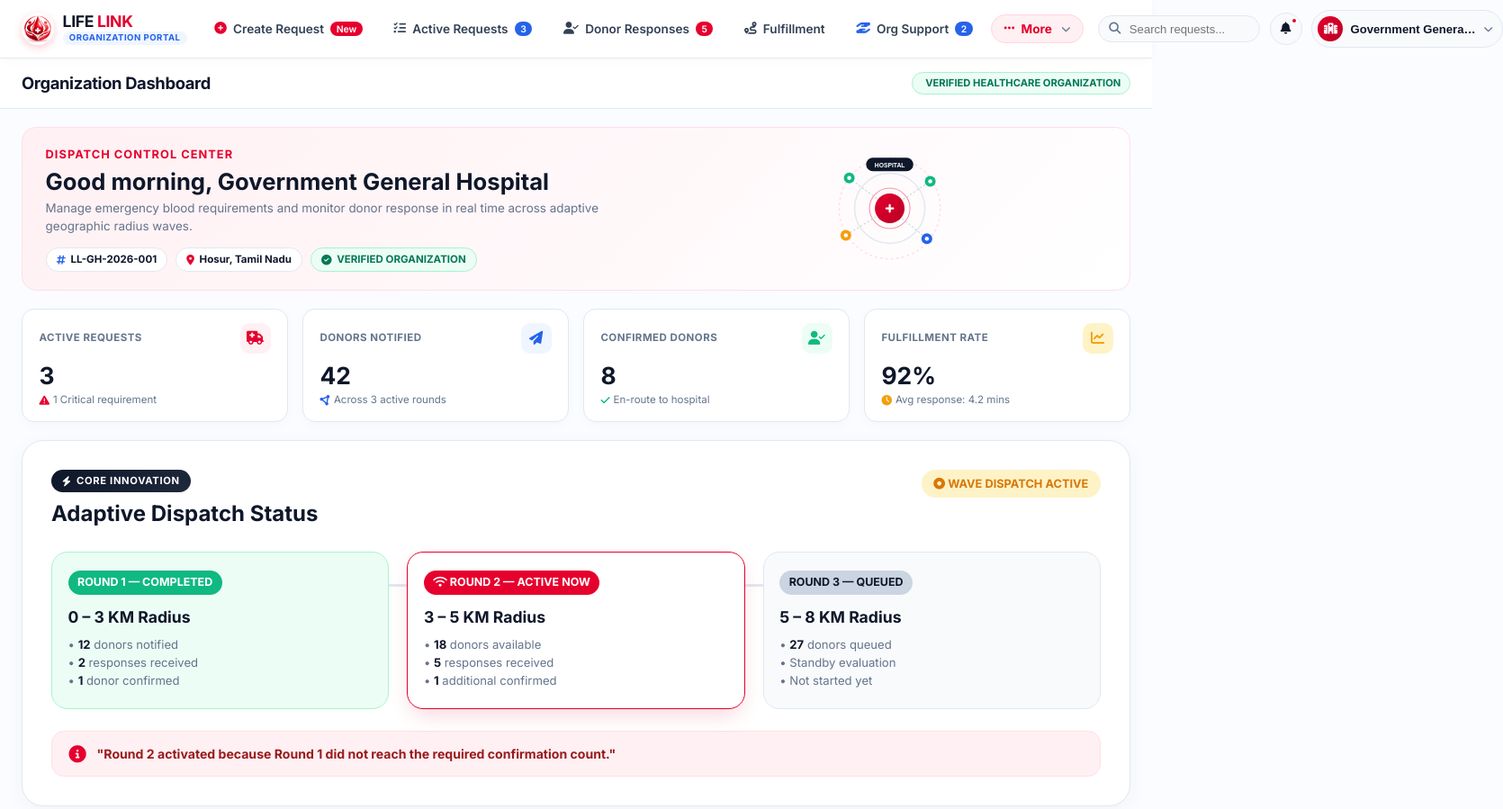
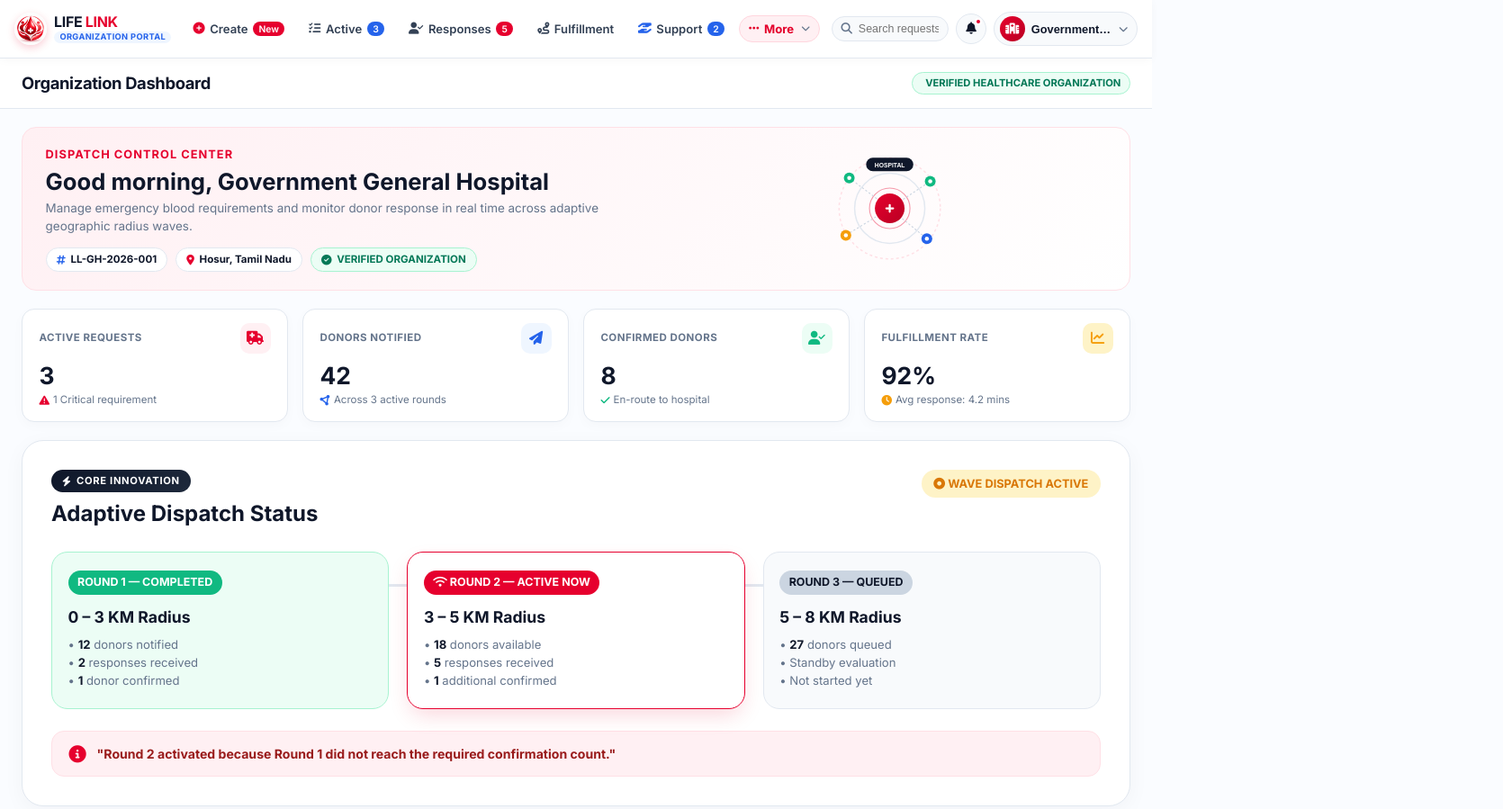
Before and after one commit to Soundhranayaki1/life-link-, a website: page public/org-dashboard.html in a window 1280 px wide. Shown: the top 899 px of the page at 90% size, 1670 px wide, since content can reach past the window. Drawn offline with Linux system fonts and the light colour scheme.

Commit message:
Fix top navigation bar overflow with width-aware responsive layout, compact labels, aligned dropdowns, and responsive More menu

```diff
--- a/public/org-dashboard.html
+++ b/public/org-dashboard.html
@@ -66,31 +66,36 @@
       top: 0;
       z-index: 1000;
       width: 100%;
+      max-width: 100vw;
+      box-sizing: border-box;
       box-shadow: 0 2px 10px rgba(15, 23, 42, 0.03);
     }
 
     .top-nav-container {
       max-width: 1440px;
+      width: 100%;
       margin: 0 auto;
       height: 64px;
-      padding: 0 1.5rem;
+      padding: 0 1rem;
+      box-sizing: border-box;
       display: flex;
       align-items: center;
       justify-content: space-between;
-      gap: 1rem;
+      gap: 0.5rem;
+      overflow: hidden;
     }
 
     .top-nav-left {
       display: flex;
       align-items: center;
-      gap: 0.75rem;
+      gap: 0.5rem;
       flex-shrink: 0;
     }
 
     .brand-logo-card {
       display: flex;
       align-items: center;
-      gap: 0.6rem;
+      gap: 0.5rem;
       text-decoration: none;
       color: var(--navy-dark);
     }
@@ -104,9 +109,10 @@
     .brand-text-title {
       font-family: var(--font-main);
       font-weight: 800;
-      font-size: 1.1rem;
+      font-size: 1rem;
       letter-spacing: -0.02em;
       color: var(--navy-dark);
+      white-space: nowrap;
     }
 
     .brand-text-title span {
@@ -114,16 +120,17 @@
     }
 
     .brand-portal-tag {
-      font-size: 0.6rem;
+      font-size: 0.58rem;
       font-weight: 800;
       color: var(--blue-accent);
       background: var(--blue-soft);
-      padding: 0.12rem 0.45rem;
+      padding: 0.1rem 0.4rem;
       border-radius: 9999px;
       display: inline-block;
-      letter-spacing: 0.05em;
+      letter-spacing: 0.04em;
       text-transform: uppercase;
       margin-top: 0.1rem;
+      white-space: nowrap;
     }
 
     .top-nav-center {
@@ -131,13 +138,14 @@
       align-items: center;
       flex: 1;
       justify-content: center;
+      min-width: 0;
     }
 
     .top-nav-links {
       list-style: none;
       display: flex;
       align-items: center;
-      gap: 0.35rem;
+      gap: 0.25rem;
       margin: 0;
       padding: 0;
     }
@@ -145,17 +153,17 @@
     .top-nav-btn {
       display: inline-flex;
       align-items: center;
-      gap: 0.45rem;
-      padding: 0.45rem 0.85rem;
+      gap: 0.35rem;
+      padding: 0.4rem 0.65rem;
       border-radius: 9999px;
       color: var(--slate-body);
       font-family: var(--font-main);
       font-weight: 600;
-      font-size: 0.85rem;
+      font-size: 0.82rem;
       background: transparent;
       border: 1px solid transparent;
       cursor: pointer;
-      transition: all 0.2s ease;
+      transition: all 0.18s ease;
       white-space: nowrap;
     }
 
@@ -176,9 +184,9 @@
     }
 
     .top-dropdown-toggle .nav-chevron {
-      font-size: 0.65rem;
+      font-size: 0.62rem;
       transition: transform 0.2s ease;
-      margin-left: 0.2rem;
+      margin-left: 0.15rem;
       color: var(--slate-muted);
     }
 
@@ -202,7 +210,7 @@
       border: 1px solid var(--slate-border);
       border-radius: 14px;
       padding: 0.5rem;
-      min-width: 220px;
+      min-width: 210px;
       box-shadow: 0 10px 30px rgba(15, 23, 42, 0.12);
       flex-direction: column;
       gap: 0.2rem;
@@ -257,7 +265,7 @@
     .top-nav-right {
       display: flex;
       align-items: center;
-      gap: 0.65rem;
+      gap: 0.5rem;
       flex-shrink: 0;
     }
 
@@ -269,31 +277,31 @@
 
     .search-input-box i {
       position: absolute;
-      left: 0.75rem;
+      left: 0.65rem;
       color: var(--slate-muted);
-      font-size: 0.82rem;
+      font-size: 0.78rem;
     }
 
     .search-input-box input {
-      padding: 0.4rem 0.75rem 0.4rem 2.1rem;
+      padding: 0.38rem 0.65rem 0.38rem 1.8rem;
       background: #F8FAFC;
       border: 1px solid var(--slate-border);
       border-radius: 9999px;
-      font-size: 0.82rem;
-      width: 180px;
-      transition: all 0.2s ease;
+      font-size: 0.78rem;
+      width: 150px;
+      transition: all 0.18s ease;
     }
 
     .search-input-box input:focus {
-      width: 230px;
+      width: 190px;
       background: #FFFFFF;
       border-color: var(--red-primary);
       outline: none;
     }
 
     .top-nav-icon-btn {
-      width: 36px;
-      height: 36px;
+      width: 34px;
+      height: 34px;
       border-radius: 50%;
       background: #F8FAFC;
       border: 1px solid var(--slate-border);
@@ -303,7 +311,8 @@
       justify-content: center;
       cursor: pointer;
       position: relative;
-      transition: all 0.2s ease;
+      transition: all 0.15s ease;
+      flex-shrink: 0;
     }
 
     .top-nav-icon-btn:hover {
@@ -324,18 +333,19 @@
 
     .user-menu-dropdown {
       position: relative;
+      flex-shrink: 0;
     }
 
     .user-profile-btn {
       display: flex;
       align-items: center;
-      gap: 0.5rem;
-      padding: 0.35rem 0.65rem 0.35rem 0.4rem;
+      gap: 0.45rem;
+      padding: 0.25rem 0.6rem 0.25rem 0.35rem;
       background: #F8FAFC;
       border: 1px solid var(--slate-border);
       border-radius: 9999px;
       cursor: pointer;
-      transition: all 0.2s ease;
+      transition: all 0.15s ease;
     }
 
     .user-profile-btn:hover {
@@ -356,10 +366,10 @@
     }
 
     .user-name-label {
-      font-size: 0.82rem;
+      font-size: 0.8rem;
       font-weight: 700;
       color: var(--navy-dark);
-      max-width: 140px;
+      max-width: 110px;
       overflow: hidden;
       text-overflow: ellipsis;
       white-space: nowrap;
@@ -374,11 +384,11 @@
       background: #FFFFFF;
       border: 1px solid var(--slate-border);
       border-radius: 16px;
-      padding: 1rem;
-      width: 260px;
+      padding: 0.85rem;
+      width: 240px;
       box-shadow: 0 10px 30px rgba(15, 23, 42, 0.12);
       flex-direction: column;
-      gap: 0.75rem;
+      gap: 0.65rem;
       z-index: 1050;
     }
 
@@ -435,16 +445,25 @@
       display: flex;
     }
 
-    @media (max-width: 1024px) {
-      .top-nav-center {
-        display: none;
-      }
-      .mobile-nav-toggle {
-        display: block;
-      }
-      .search-input-box {
-        display: none;
-      }
+    .nav-text-long { display: inline; }
+    .nav-text-short { display: none; }
+
+    @media (max-width: 1440px) {
+      .nav-text-long { display: none; }
+      .nav-text-short { display: inline; }
+      .search-input-box input { width: 130px; }
+      .user-name-label { max-width: 90px; }
+    }
+
+    @media (max-width: 1260px) {
+      .nav-item-low-priority { display: none !important; }
+      .search-input-box input { width: 110px; }
+    }
+
+    @media (max-width: 1080px) {
+      .top-nav-center { display: none; }
+      .mobile-nav-toggle { display: block; }
+      .search-input-box { display: none; }
     }
 
     .header-breadcrumb {
@@ -1264,19 +1283,25 @@
         <ul class="top-nav-links">
           <li>
             <button onclick="switchView('create-request')" class="top-nav-btn" id="nav-create-request">
-              <i class="fa-solid fa-circle-plus" style="color: var(--red-primary);"></i> Create Request
+              <i class="fa-solid fa-circle-plus" style="color: var(--red-primary);"></i>
+              <span class="nav-text-long">Create Request</span>
+              <span class="nav-text-short">Create</span>
               <span class="nav-badge-pill" style="font-size: 0.65rem; padding: 0.1rem 0.4rem; border-radius: 9999px; background: var(--red-primary); color: white;">New</span>
             </button>
           </li>
           <li>
             <button onclick="switchView('active-requests')" class="top-nav-btn" id="nav-active-requests">
-              <i class="fa-solid fa-list-check"></i> Active Requests
+              <i class="fa-solid fa-list-check"></i>
+              <span class="nav-text-long">Active Requests</span>
+              <span class="nav-text-short">Active</span>
               <span class="nav-badge-pill blue" id="activeReqBadge" style="font-size: 0.65rem; padding: 0.1rem 0.4rem; border-radius: 9999px; background: var(--blue-accent); color: white;">3</span>
             </button>
           </li>
           <li>
             <button onclick="switchView('donor-responses')" class="top-nav-btn" id="nav-donor-responses">
-              <i class="fa-solid fa-user-check"></i> Donor Responses
+              <i class="fa-solid fa-user-check"></i>
+              <span class="nav-text-long">Donor Responses</span>
+              <span class="nav-text-short">Responses</span>
               <span class="nav-badge-pill" id="donorResponseBadge" style="font-size: 0.65rem; padding: 0.1rem 0.4rem; border-radius: 9999px; background: var(--red-primary); color: white;">5</span>
             </button>
           </li>
@@ -1285,9 +1310,11 @@
               <i class="fa-solid fa-route"></i> Fulfillment
             </button>
           </li>
-          <li>
+          <li class="nav-item-low-priority">
             <button onclick="switchView('org-support')" class="top-nav-btn" id="nav-org-support">
-              <i class="fa-solid fa-hand-holding-hand" style="color: var(--blue-accent);"></i> Org Support
+              <i class="fa-solid fa-hand-holding-hand" style="color: var(--blue-accent);"></i>
+              <span class="nav-text-long">Org Support</span>
+              <span class="nav-text-short">Support</span>
               <span class="nav-badge-pill blue" id="orgSupportBadge" style="font-size: 0.65rem; padding: 0.1rem 0.4rem; border-radius: 9999px; background: var(--blue-accent); color: white;">2</span>
             </button>
           </li>
@@ -1297,7 +1324,7 @@
             <button class="top-nav-btn top-dropdown-toggle" id="moreDropdownToggle">
               <i class="fa-solid fa-ellipsis"></i> More <i class="fa-solid fa-chevron-down nav-chevron"></i>
             </button>
-            <div class="top-dropdown-menu">
+            <div class="top-dropdown-menu align-right">
               <div class="dropdown-header">Overview & Logs</div>
               <button onclick="switchView('dashboard')" class="dropdown-link" id="nav-dashboard">
                 <i class="fa-solid fa-gauge-high"></i> Dashboard
@@ -1309,7 +1336,10 @@
                 <i class="fa-solid fa-bell"></i> Notifications
                 <span class="nav-badge-pill" style="font-size: 0.65rem; padding: 0.1rem 0.4rem; border-radius: 9999px; background: var(--amber-warn); color: white; margin-left: auto;">4</span>
               </button>
-              <div class="dropdown-header" style="margin-top: 0.3rem;">Facility & Help</div>
+              <div class="dropdown-header" style="margin-top: 0.3rem;">Facility & Support</div>
+              <button onclick="switchView('org-support')" class="dropdown-link">
+                <i class="fa-solid fa-hand-holding-hand"></i> Org-to-Org Support
+              </button>
               <button onclick="switchView('org-profile')" class="dropdown-link" id="nav-org-profile">
                 <i class="fa-solid fa-building-user"></i> Facility Profile
               </button>
```
Also changed, not shown: public/admin-dashboard.html (+100 -35 lines).
